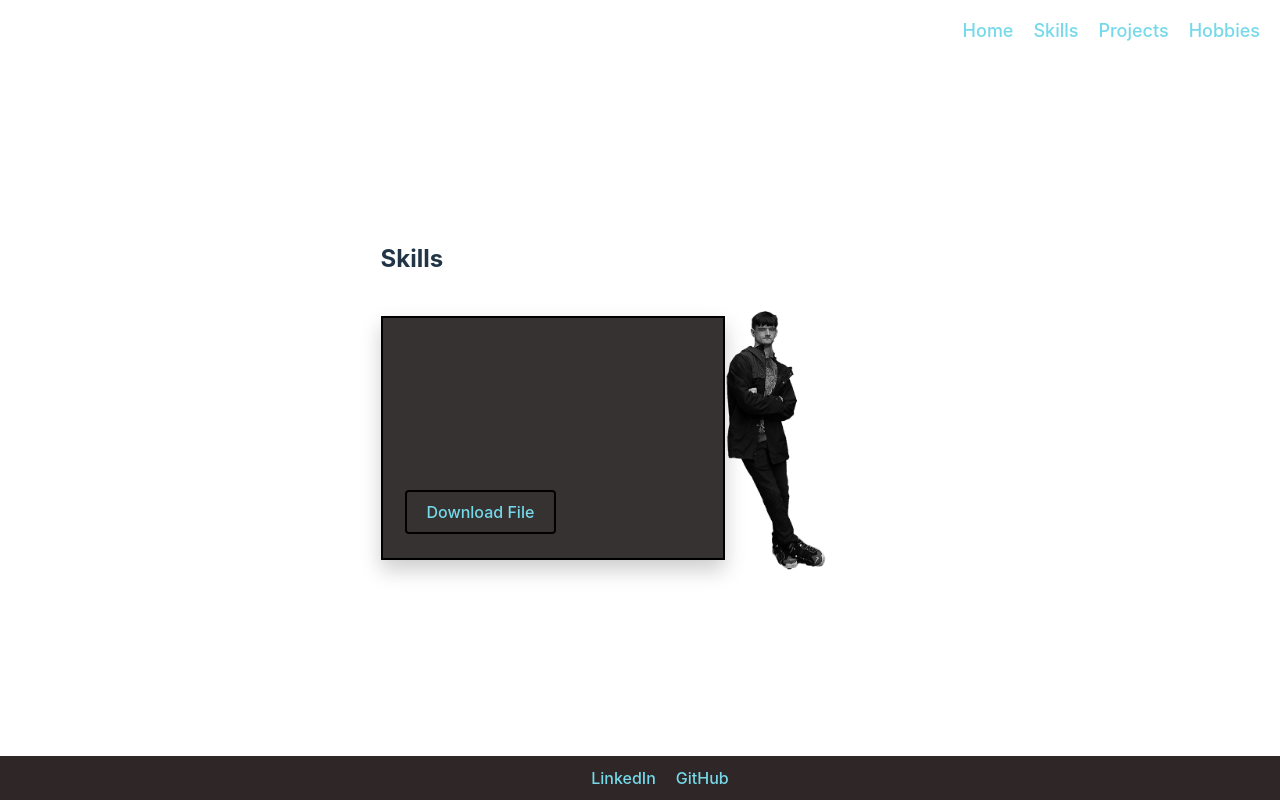
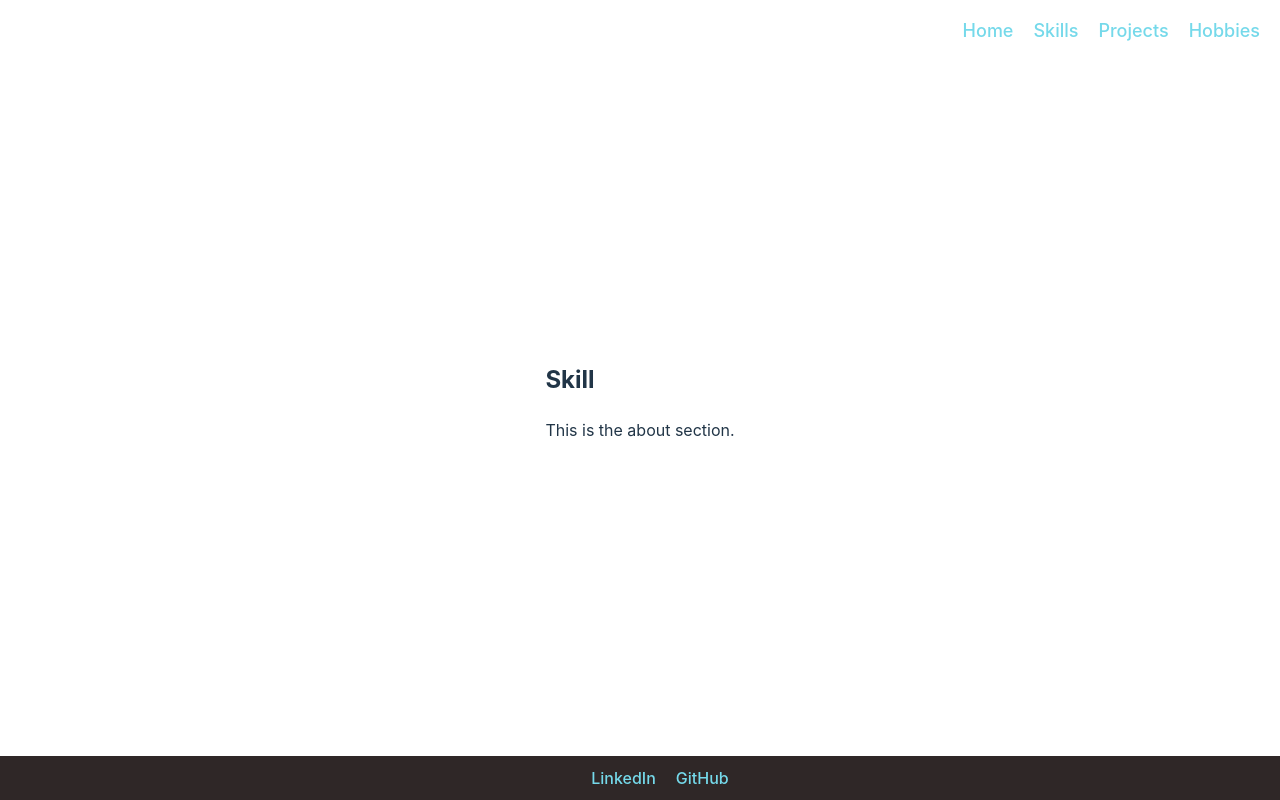
Before and after one commit to Gravitygaming666/PortfolioWebsite, a React (Vite) app: page /skills in a window 1280 px wide. Built offline with nearby package versions, Linux system fonts and the light colour scheme.

Commit message:
fixed navbar

```diff
--- a/src/App.jsx
+++ b/src/App.jsx
@@ -11,10 +11,13 @@ import './App.css'; // Optional: for styling
 function App() {
   const [count, setCount] = useState(0)
 
-    const Home = () => <h2>Home</h2>;
-    const Skills = () => <h2>Skills</h2>;
-    const Projects = () => <h2>Projects</h2>;
-    const Hobbies = () => <h2>Hobbies</h2>;
+  const Home = () => (
+  <div>
+  <h2>Home</h2>
+  <DownloadBox /> {/* Add the DownloadBox component here */}
+</div>
+);
+
 
   return (
 
@@ -29,7 +32,7 @@ function App() {
           <Route path="/hobbies" element={<Hobbies />} />
           <Route path="*" element={<Navigate to="/" />} /> {/* Redirect unknown routes to Home */}
         </Routes>
-        <DownloadBox /> {/* Add the DownloadBox component here */}
+
         <Footer />
       </div>
     </Router>
--- a/src/Components/Downloadbox.jsx
+++ b/src/Components/Downloadbox.jsx
@@ -5,7 +5,7 @@ const DownloadBox = () => {
   const handleDownload = () => {
     // Logic to download the file
     const link = document.createElement('a');
-    link.href = 'assets/RyanCV.pdf'; // file path
+    link.href = 'public/RyanCV.pdf'; // file path
     link.download = 'RyanCV.pdf'; // The name for the downloaded file
     link.click();
   };
--- a/src/Components/skills.jsx
+++ b/src/Components/skills.jsx
@@ -4,7 +4,7 @@ import '../App.css'; // Optional: for styling
 
 function Skills() {
   return (
-    <section id="SSkills">
+    <section id="Skills">
       <h2>Skill</h2>
       <p>This is the about section.</p>
     </section>
```
Also changed, not shown: 1 other file (tests, documents, lock files or other folders).
